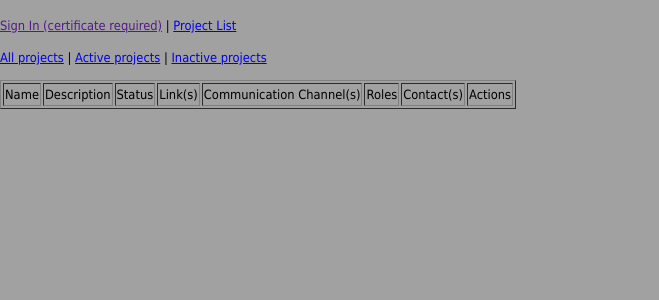
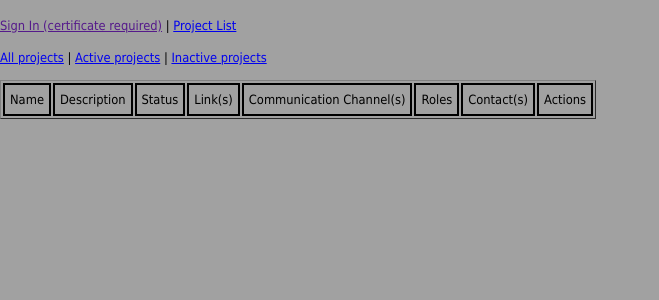
Before and after one commit to sipb/project-database, a Python web app: template web_scripts/templates/projectlist.html in a window 1280 px wide. Shown: the top 300 px of the page, without its empty margins (0-659 px from the left). Run offline with Jinja, Linux system fonts and the light colour scheme; the template is opened without the code that fills it, so the values that code supplies are empty.

Commit message:
Move style to css.

```diff
--- a/web_scripts/templates/projectlist.html
+++ b/web_scripts/templates/projectlist.html
@@ -3,11 +3,6 @@
 <head>
     <title>SIPB Project List</title>
     <meta charset="UTF-8">
-<!--     <style>
-        td { padding: 5px; }
-        .header td { border: 2px solid black; }
-        .gone { border: 0; }
-    </style> -->
     <link rel="stylesheet" type="text/css" href="templates/style.css" />
 </head>
 <body>
--- a/web_scripts/templates/style.css
+++ b/web_scripts/templates/style.css
@@ -8,3 +8,6 @@ body{
     padding: 0;
     margin: 0;
 }
+td { padding: 5px; }
+.header td { border: 2px solid black; }
+.gone { border: 0; }
```
